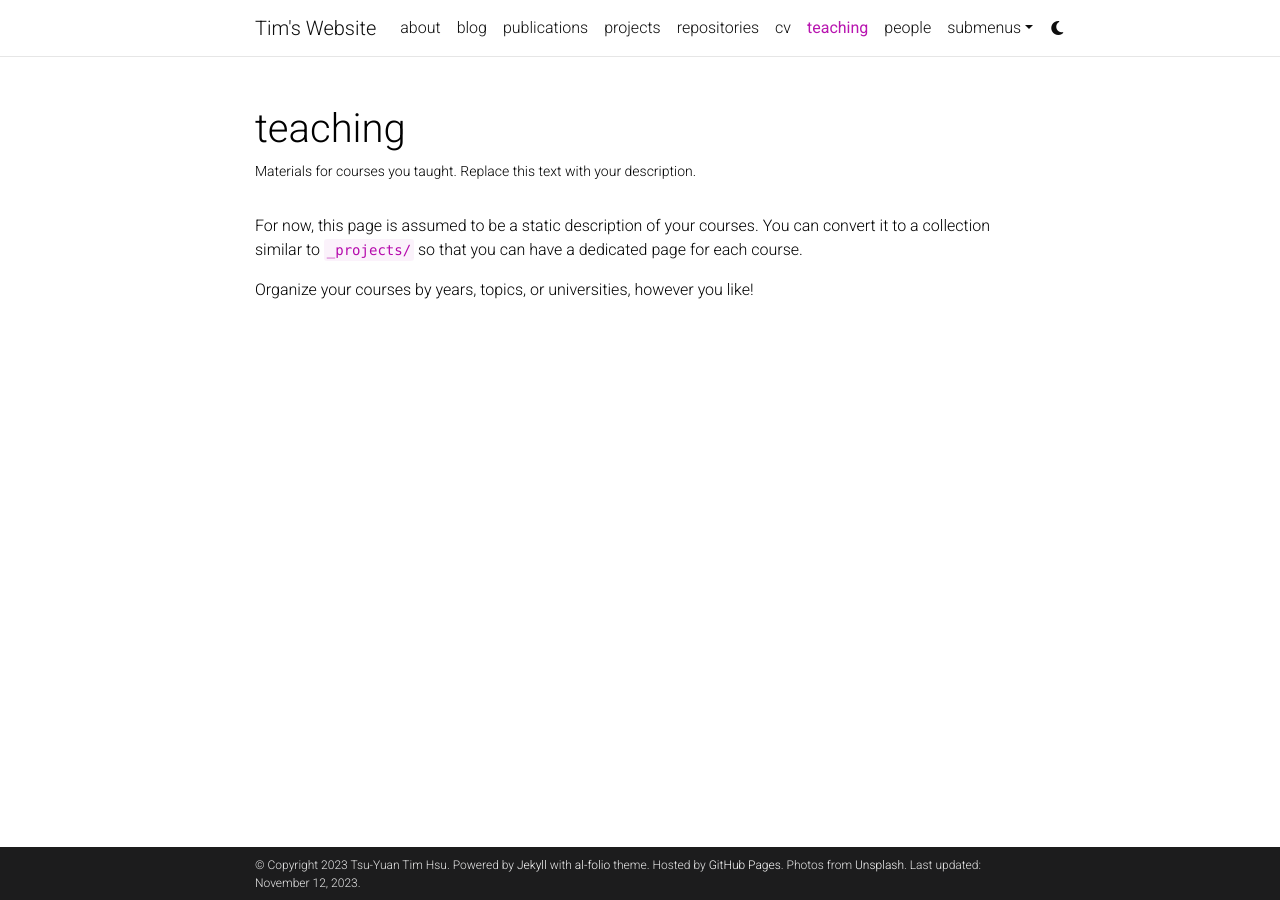
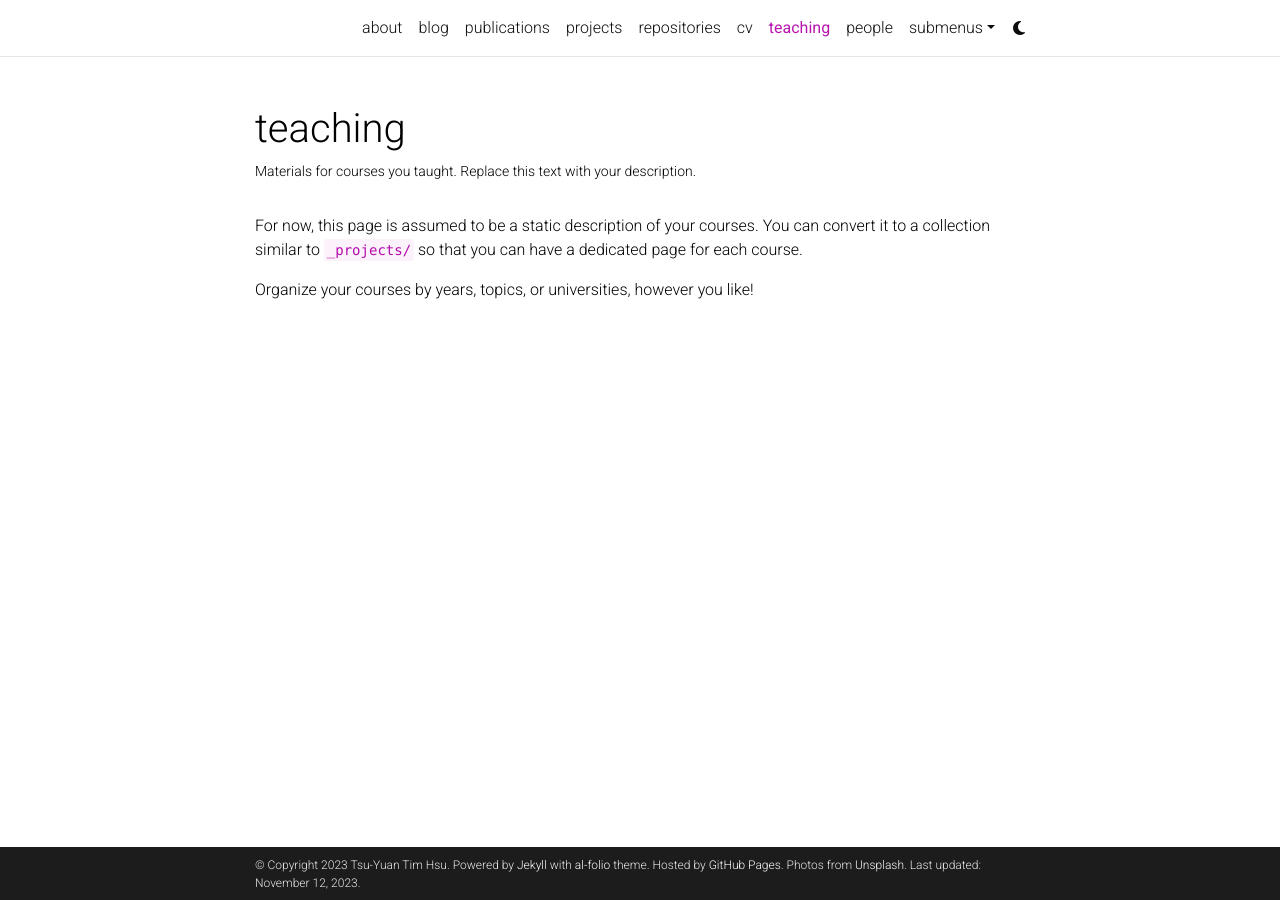
Before and after one commit to hsutim047/hsutim047.github.io, a Jekyll site: the page built from _pages/teaching.md, in a window 1280 px wide. Built offline with Jekyll 4.4.1, drawn with Linux system fonts in a browser that asks for light colours; comment, search, counter and statistics services are not loaded; a style sheet for code colours, icons or effects is not loaded.

Commit message:
make title blank

```diff
--- a/_config.yml
+++ b/_config.yml
@@ -2,7 +2,7 @@
 # Site settings
 # -----------------------------------------------------------------------------
 
-title: Tim's Website # the website title (if blank, full name will be used instead)
+title: # the website title (if blank, full name will be used instead)
 first_name: Tsu-Yuan
 middle_name: Tim
 last_name: Hsu
```
